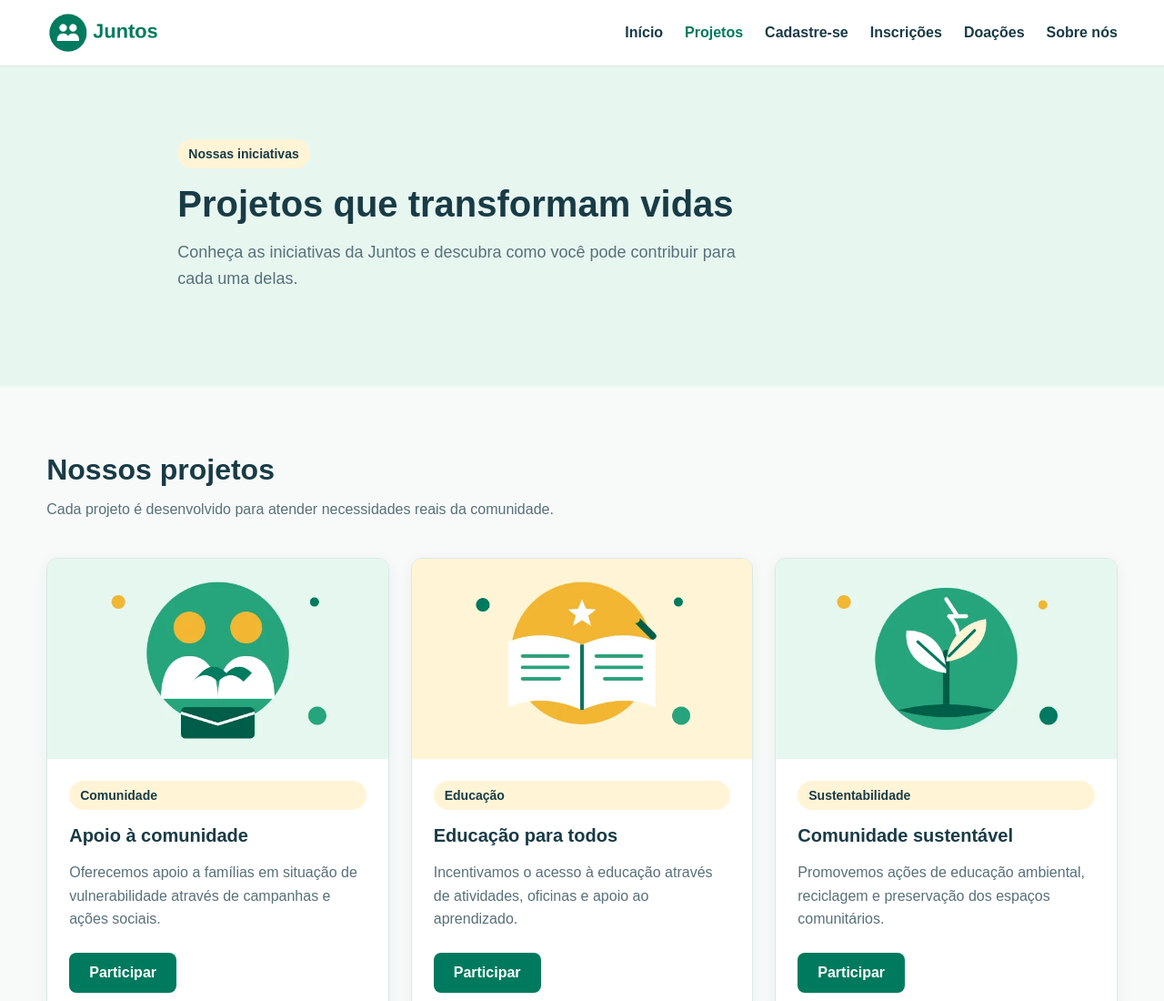
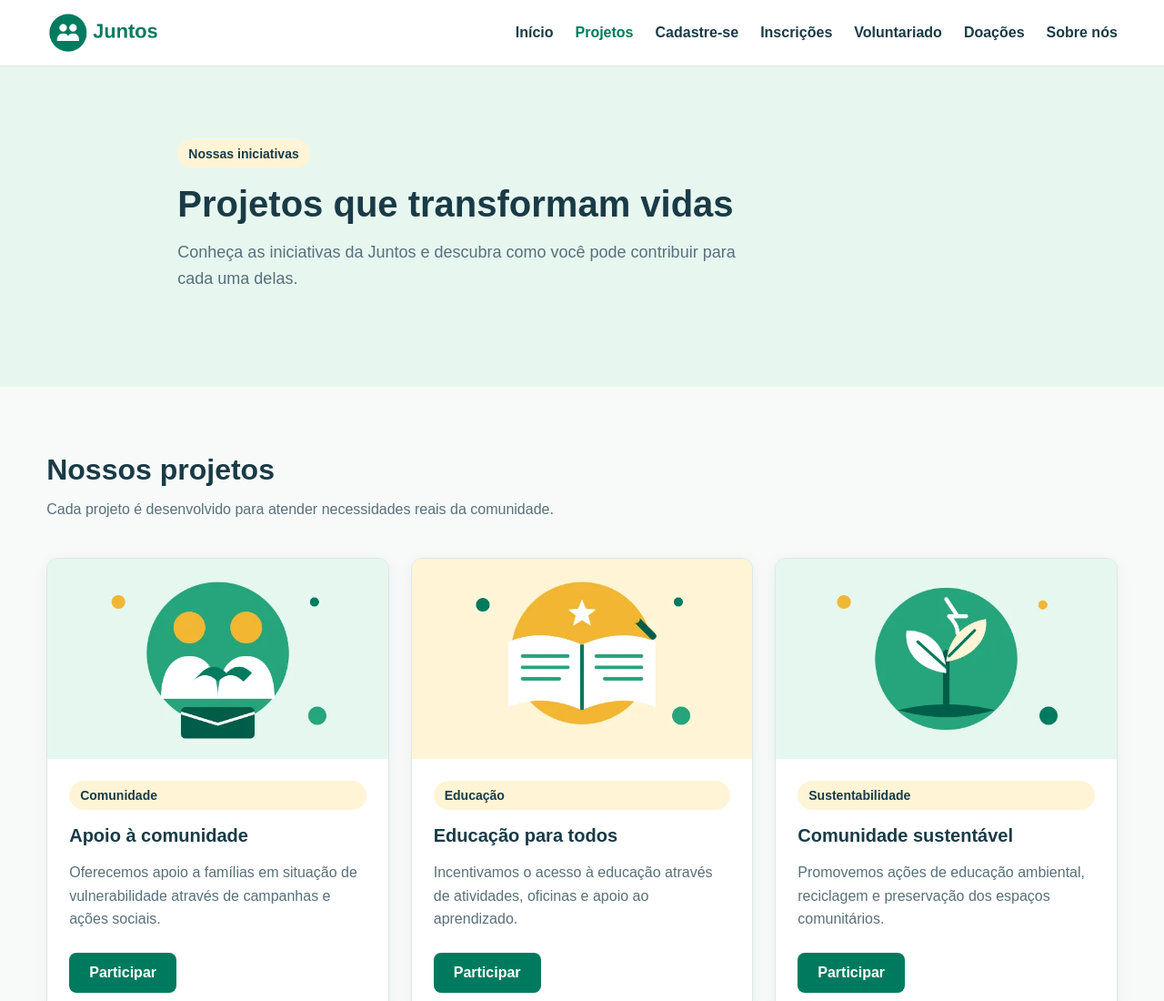
Before and after one commit to ThiagoRibeiro456/Projejo-ong, a plain HTML site: page html/projetos.html in a window 1280 px wide. Shown: the top 1100 px of the page at 91% size. Drawn offline with Linux system fonts and the light colour scheme.

Commit message:
Refactor projetos.html for improved structure

```diff
--- a/html/projetos.html
+++ b/html/projetos.html
@@ -31,64 +31,14 @@
         </a>
 
 
-        <nav
-            class="navegacao"
-            aria-label="Navegação principal"
-        >
-
-            <button
-                class="menu-toggle"
-                type="button"
-                aria-label="Abrir menu"
-                aria-expanded="false"
-            >
-                ☰
-            </button>
-
-
-            <ul class="menu">
-
-                <li>
-                    <a href="../index.html">
-                        Início
-                    </a>
-                </li>
-
-                <li>
-                    <a
-                        href="projetos.html"
-                        aria-current="page"
-                    >
-                        Projetos
-                    </a>
-                </li>
-
-                <li>
-                    <a href="cadastro.html">
-                        Cadastre-se
-                    </a>
-                </li>
-
-                <li>
-                    <a href="inscricoes.html">
-                        Inscrições
-                    </a>
-                </li>
-
-                <li>
-                    <a href="doacoes.html">
-                        Doações
-                    </a>
-                </li>
-
-                <li>
-                    <a href="sobre.html">
-                        Sobre nós
-                    </a>
-                </li>
-
-            </ul>
-
+        <nav class="menu" aria-label="Navegação principal">
+            <a href="../index.html">Início</a>
+            <a href="projetos.html">Projetos</a>
+            <a href="cadastro.html">Cadastre-se</a>
+            <a href="inscricoes.html">Inscrições</a>
+            <a href="voluntariado.html">Voluntariado</a>
+            <a href="doacoes.html">Doações</a>
+            <a href="sobre.html">Sobre nós</a>
         </nav>
 
     </header>
```
